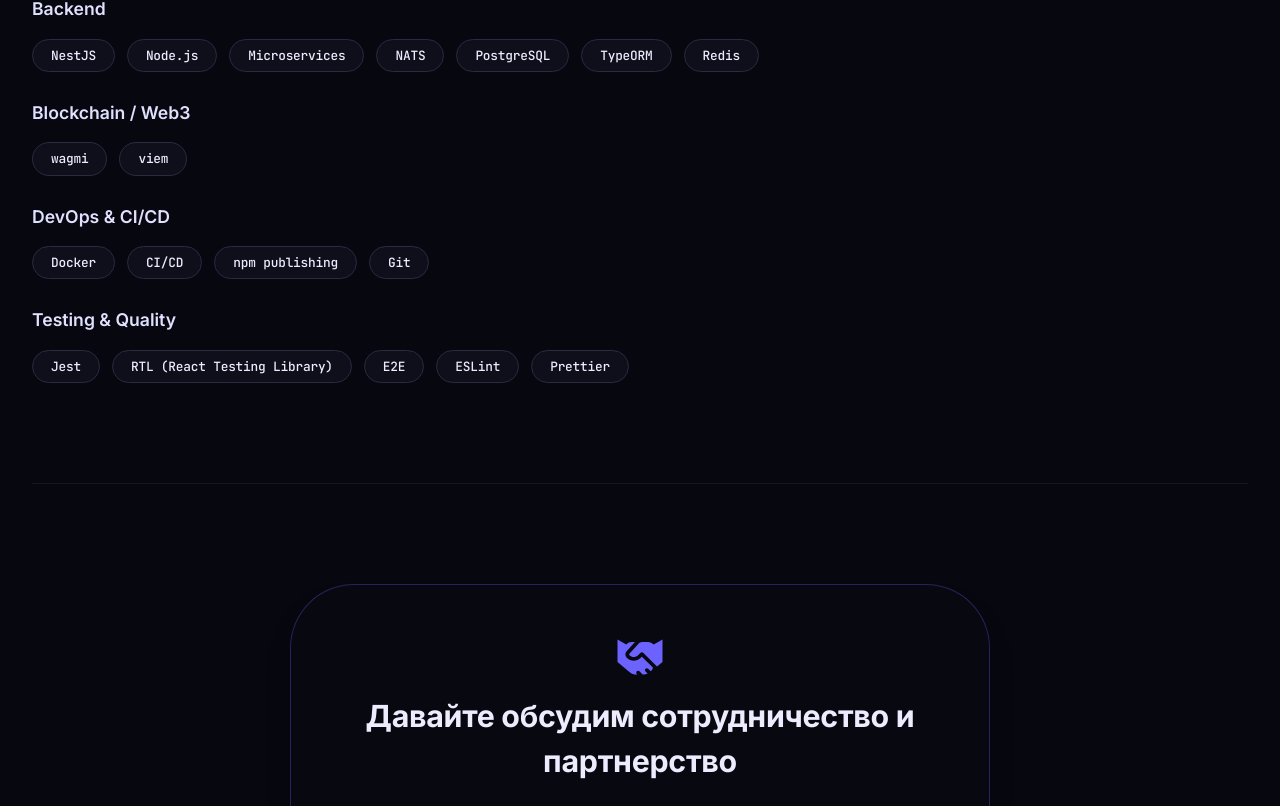
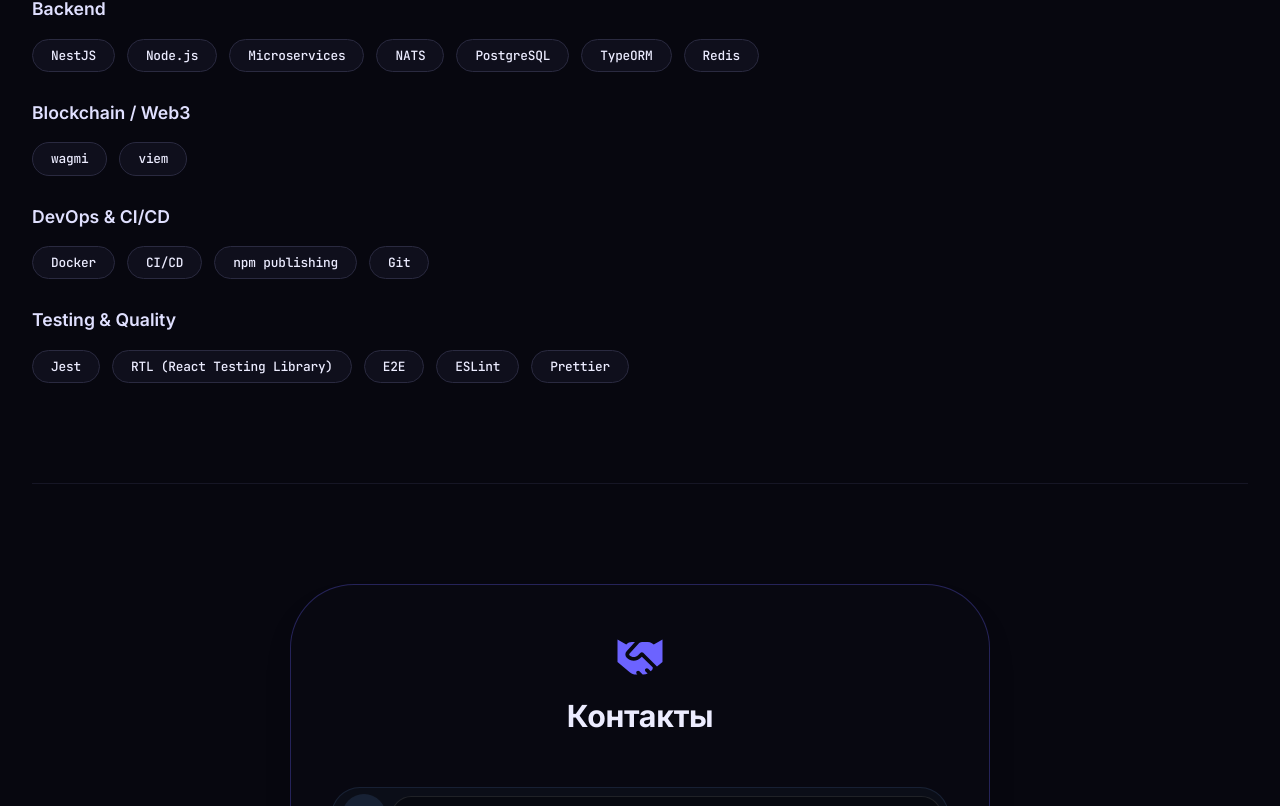
Before and after one commit to KowkaVaweNorm/mikhail-blog, a Next.js app: page / in a window 1280 px wide. Shown: the part 1994-2800 px from the top of the page. Built offline with nearby package versions, Linux system fonts and the light colour scheme.

Commit message:
Edit contact title

```diff
--- a/src/app/components/ContactBlock/ContactBlock.tsx
+++ b/src/app/components/ContactBlock/ContactBlock.tsx
@@ -10,7 +10,7 @@
         <div className={cls.contactStrip} id="contacts_block">
             <div className={cls.header}>
                 <FontAwesomeIcon icon={faHandshake} className={cls.headerIcon} />
-                <h3 className={cls.contactTitle}>Давайте обсудим сотрудничество и партнерство</h3>
+                <h3 className={cls.contactTitle}>Контакты</h3>
                 <p className={cls.contactDesc}></p>
             </div>
 
```
